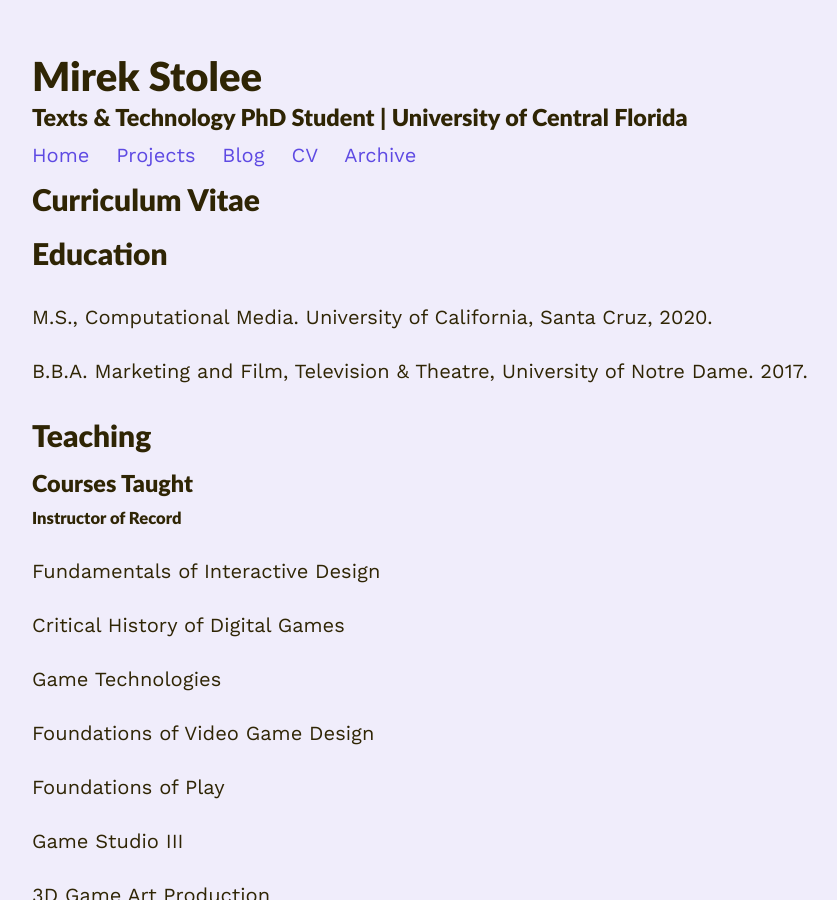
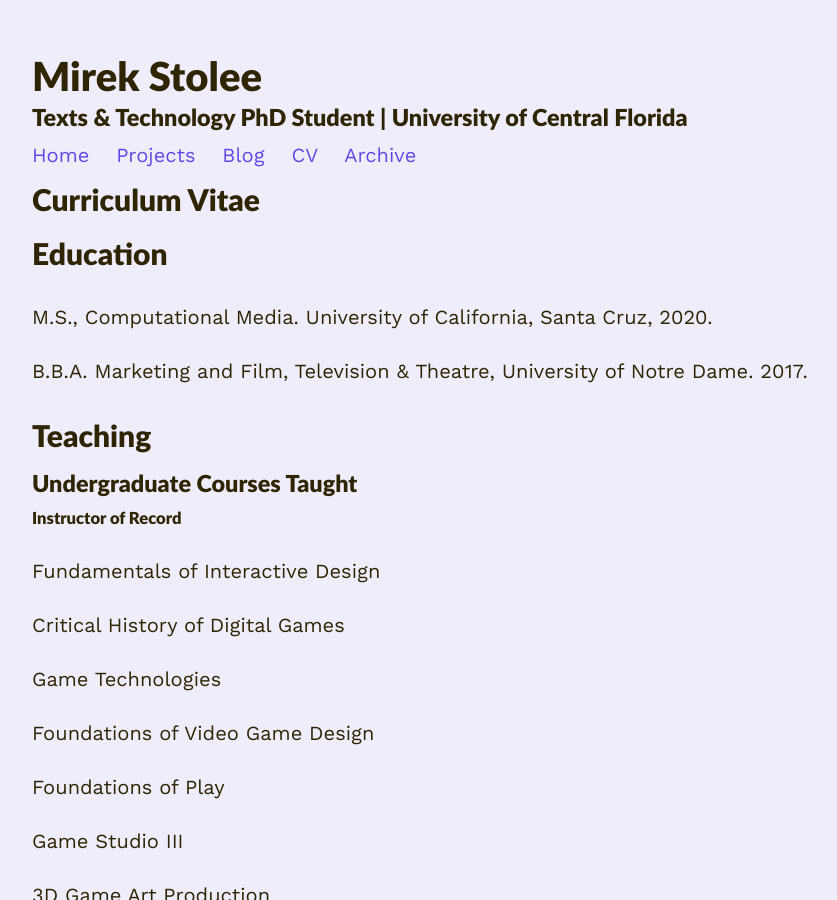
Before and after one commit to mirekjames/ENG6800Test, a Jekyll site: the page built from CV.md, in a window 1280 px wide and 900 px high. Shown: the whole window, without its empty margins (208-1045 px from the left). Built offline with Jekyll 4.4.1, drawn with Linux system fonts in a browser that asks for light colours; nearby versions of some CDN libraries.

Commit message:
Update CV.md
changed label for teaching experience

```diff
--- a/CV.md
+++ b/CV.md
@@ -15,7 +15,7 @@ B.B.A. Marketing and Film, Television & Theatre, University of Notre Dame. 2017.
 
 ## Teaching
 
-### Courses Taught
+### Undergraduate Courses Taught
 
 ##### Instructor of Record
 
```
